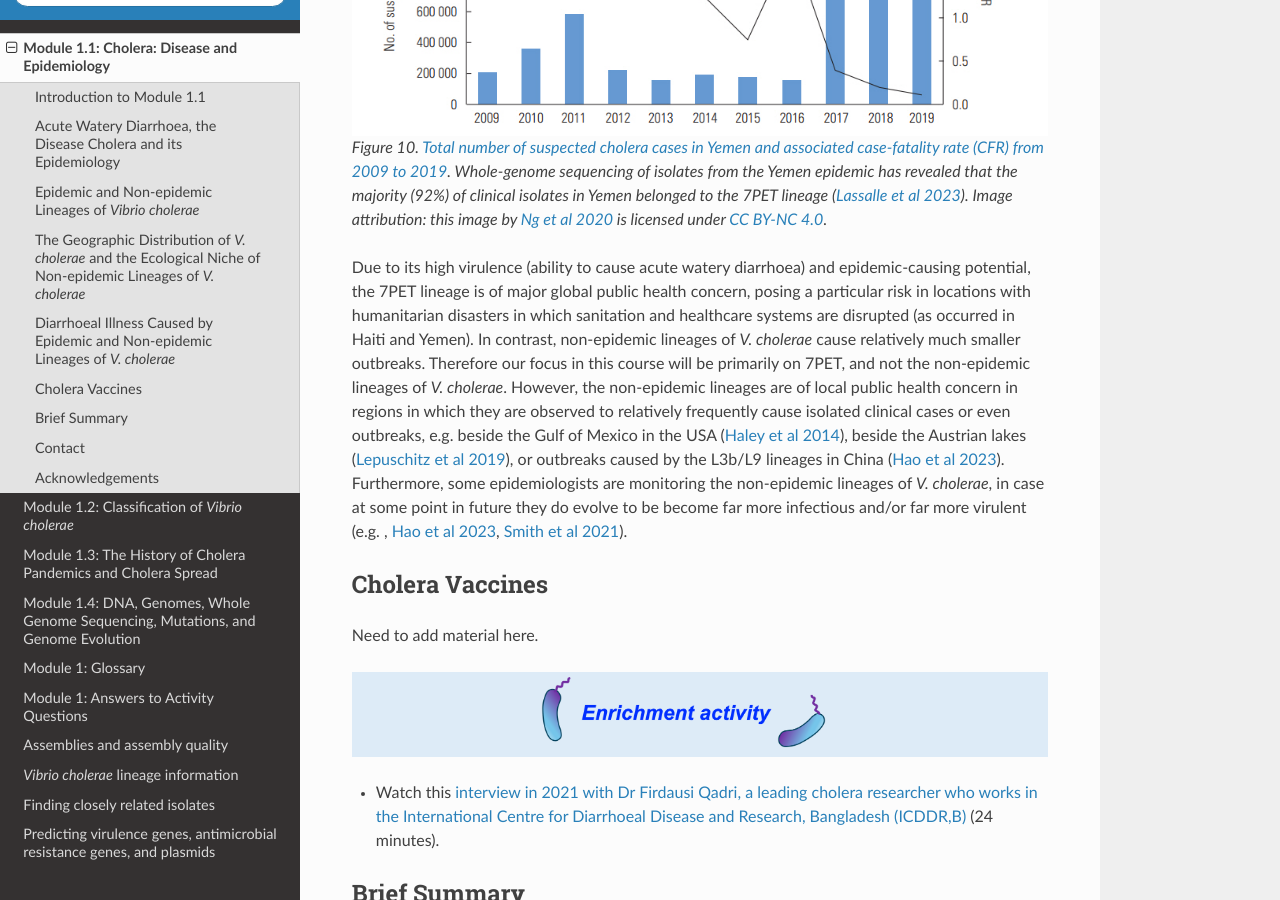
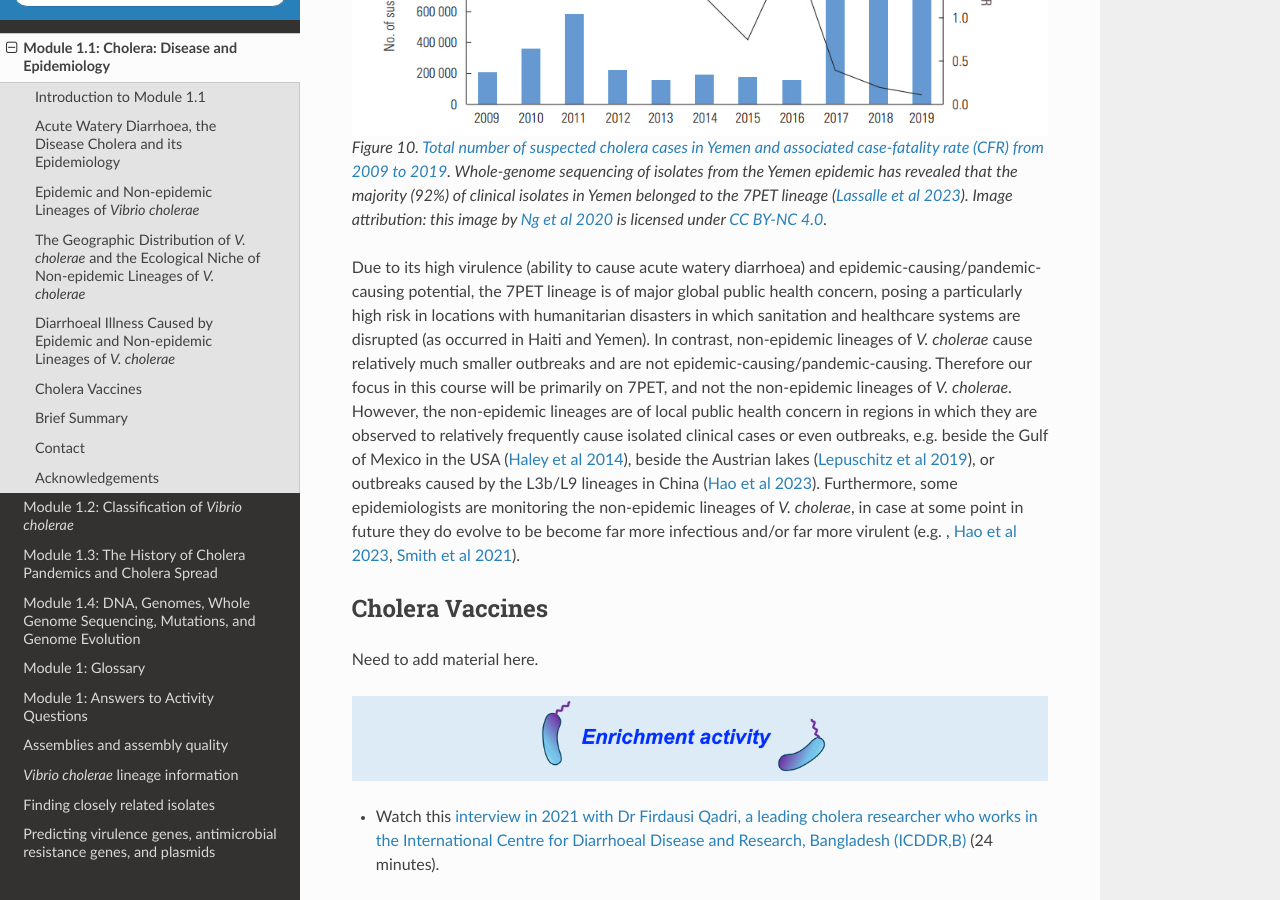
Before and after one commit to avrilcoghlan/cholerabook, a Sphinx documentation site: the page built from docs/source/vibriogenomes.rst, in a window 1280 px wide and 900 px high, scrolled down 10999 px. Built offline with Sphinx 7.4.7 and the Read the Docs theme 2.0.0, drawn with Linux system fonts in a browser that asks for light colours.

Commit message:
Update vibriogenomes.rst

```diff
--- a/docs/source/vibriogenomes.rst
+++ b/docs/source/vibriogenomes.rst
@@ -385,9 +385,9 @@
 
 .. _Lassalle et al 2023: https://pubmed.ncbi.nlm.nih.gov/37770747/
 
-Due to its high virulence (ability to cause acute watery diarrhoea) and epidemic-causing potential, the 7PET lineage is of major global public health concern,
-posing a particular risk in locations with humanitarian disasters in which sanitation and healthcare systems are disrupted (as occurred in Haiti and Yemen).
-In contrast, non-epidemic lineages of *V. cholerae* cause relatively much smaller outbreaks.
+Due to its high virulence (ability to cause acute watery diarrhoea) and epidemic-causing/pandemic-causing potential, the 7PET lineage is of major global public health concern,
+posing a particularly high risk in locations with humanitarian disasters in which sanitation and healthcare systems are disrupted (as occurred in Haiti and Yemen).
+In contrast, non-epidemic lineages of *V. cholerae* cause relatively much smaller outbreaks and are not epidemic-causing/pandemic-causing.
 Therefore our focus in this course will be primarily on 7PET, and not the non-epidemic lineages of *V. cholerae*.
 However, the non-epidemic lineages are of local public health concern in regions in which they are observed to relatively frequently cause isolated clinical cases or
 even outbreaks, e.g. beside the Gulf of Mexico in the USA (`Haley et al 2014`_), beside the Austrian lakes (`Lepuschitz et al 2019`_), or outbreaks caused
```
